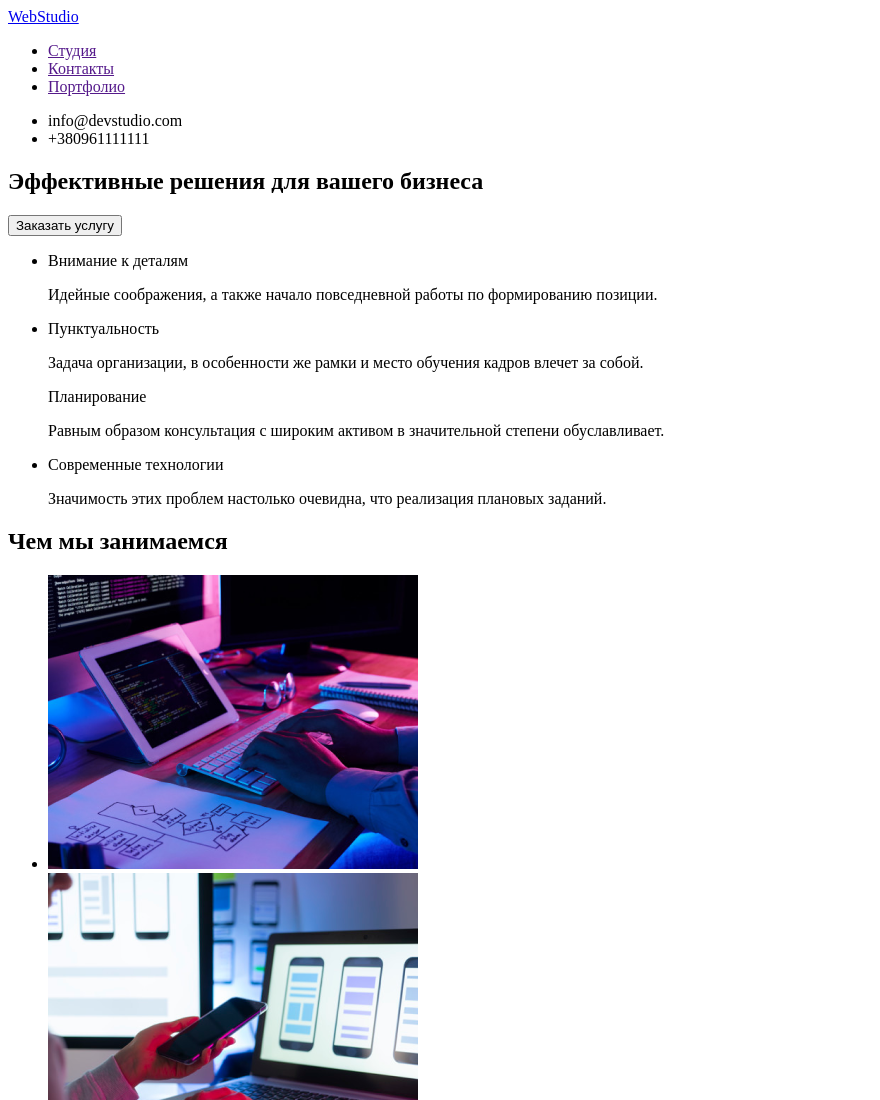
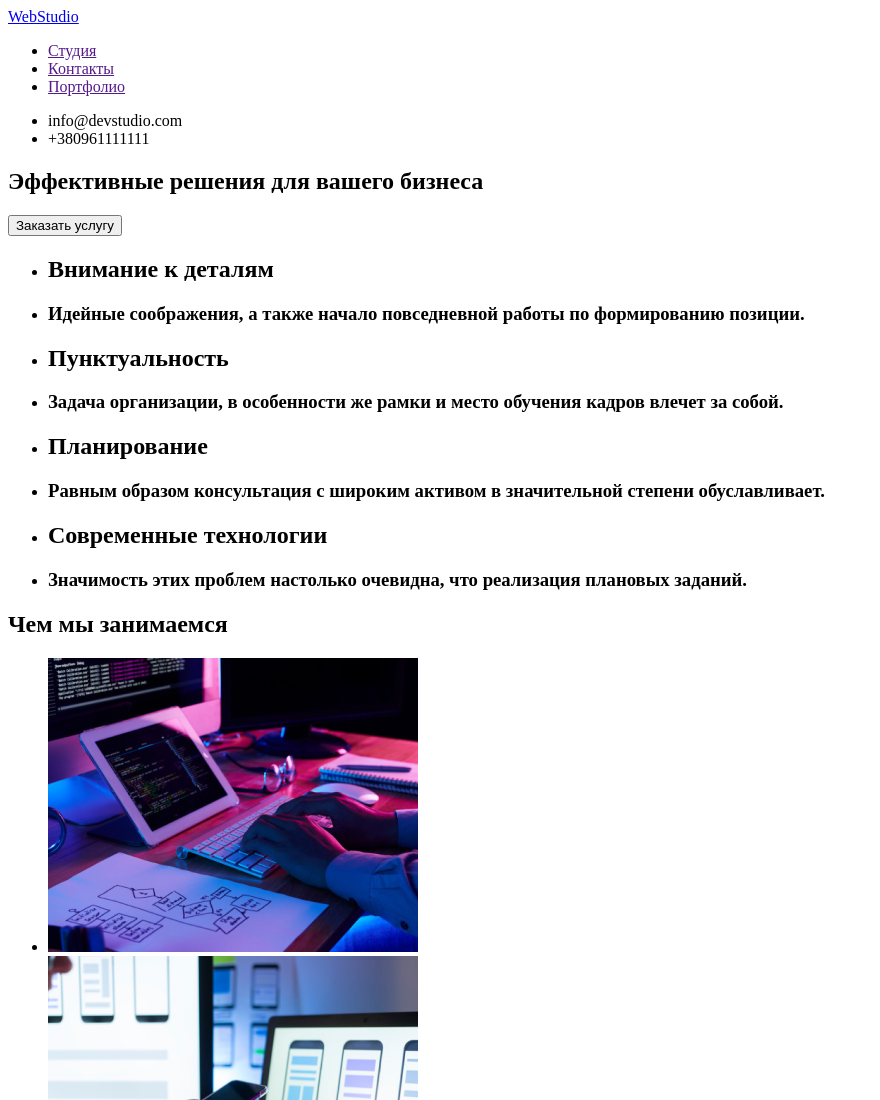
Before and after one commit to 0xGrek/WebStudio, a plain HTML site: page index.html in a window 1280 px wide. Shown: the top 1100 px of the page, without its empty margins (0-880 px from the left). Drawn offline with Linux system fonts and the light colour scheme.

Commit message:
Update index.html

```diff
--- a/index.html
+++ b/index.html
@@ -9,16 +9,16 @@
 
 <body>
     <header>
-        <a href="logo">WebStudio</a>
-            <nav>
+        <nav>
+            <a href="logo">WebStudio</a>
                 <ul>
                     <li><a href="">Студия</a></li>
                     <li><a href="">Контакты</a></li>
                     <li><a href="">Портфолио</a></li>
                 </ul>
-            </nav>
+        </nav>
             <ul>
-                <li href="mail.to">
+                <li href="mailto:info@devstudio.com">
                     info@devstudio.com</li>
                 <li href="tel:+380961111111">
                     +380961111111
@@ -31,19 +31,29 @@
             <button type="button">Заказать услугу</button>
         <ul>
             <li>
-                <p>Внимание к деталям</p>
-                    <p>Идейные соображения, а также начало повседневной работы по формированию позиции.</p>
+                <h2>Внимание к деталям</h2>
             </li>
+                <li>
+                     <h3>Идейные соображения, а также начало повседневной работы по формированию позиции.</h3>
+                </li>
             <li>
-                <p>Пунктуальность</p>
-                    <p>Задача организации, в особенности же рамки и место обучения кадров влечет за собой.</p>
+                <h2>Пунктуальность</h2>
             </li>
-                <p>Планирование</p>
-                     <p>Равным образом консультация с широким активом в значительной степени обуславливает.</p>
+                <li>
+                     <h3>Задача организации, в особенности же рамки и место обучения кадров влечет за собой.</h3>
+                </li>
             <li>
-                <p>Современные технологии</p>
-                    <p>Значимость этих проблем настолько очевидна, что реализация плановых заданий.</p>
+                <h2>Планирование</h2>
             </li>
+                 <li>
+                    <h3>Равным образом консультация с широким активом в значительной степени обуславливает.</h3>
+                </li>
+            <li>
+                <h2>Современные технологии</h2>
+            </li>
+                <li>
+                    <h3>Значимость этих проблем настолько очевидна, что реализация плановых заданий.</h3>
+                </li>
         </ul>
     </section>
 
@@ -92,7 +102,7 @@
                 </a>
             </li>
             <li>
-                <a href="mailto:info@devstudio.com ">
+                <a href="mailto:info@devstudio.com">
                  info@devstudio.com
                 </a>
             </li>
```
